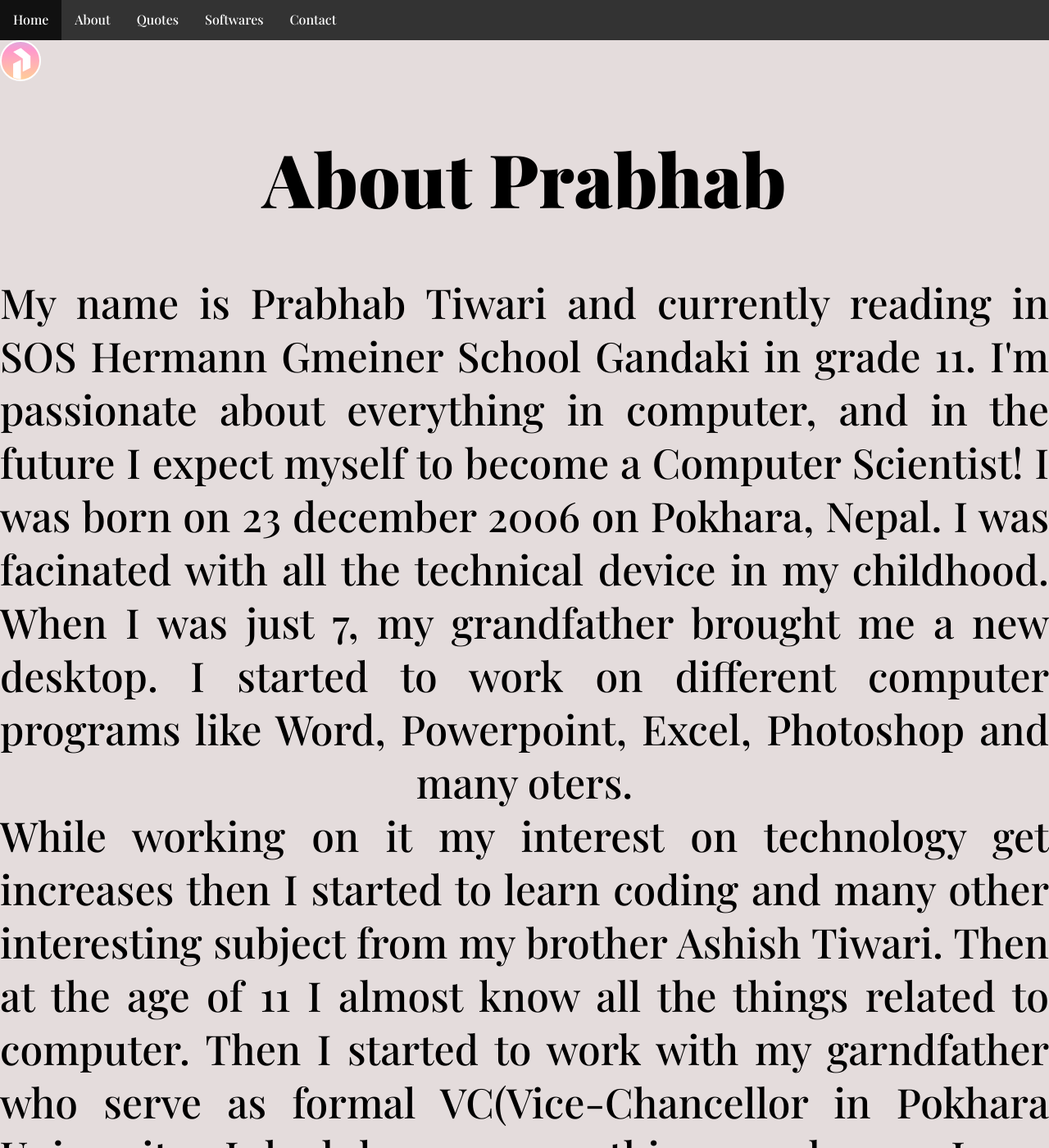
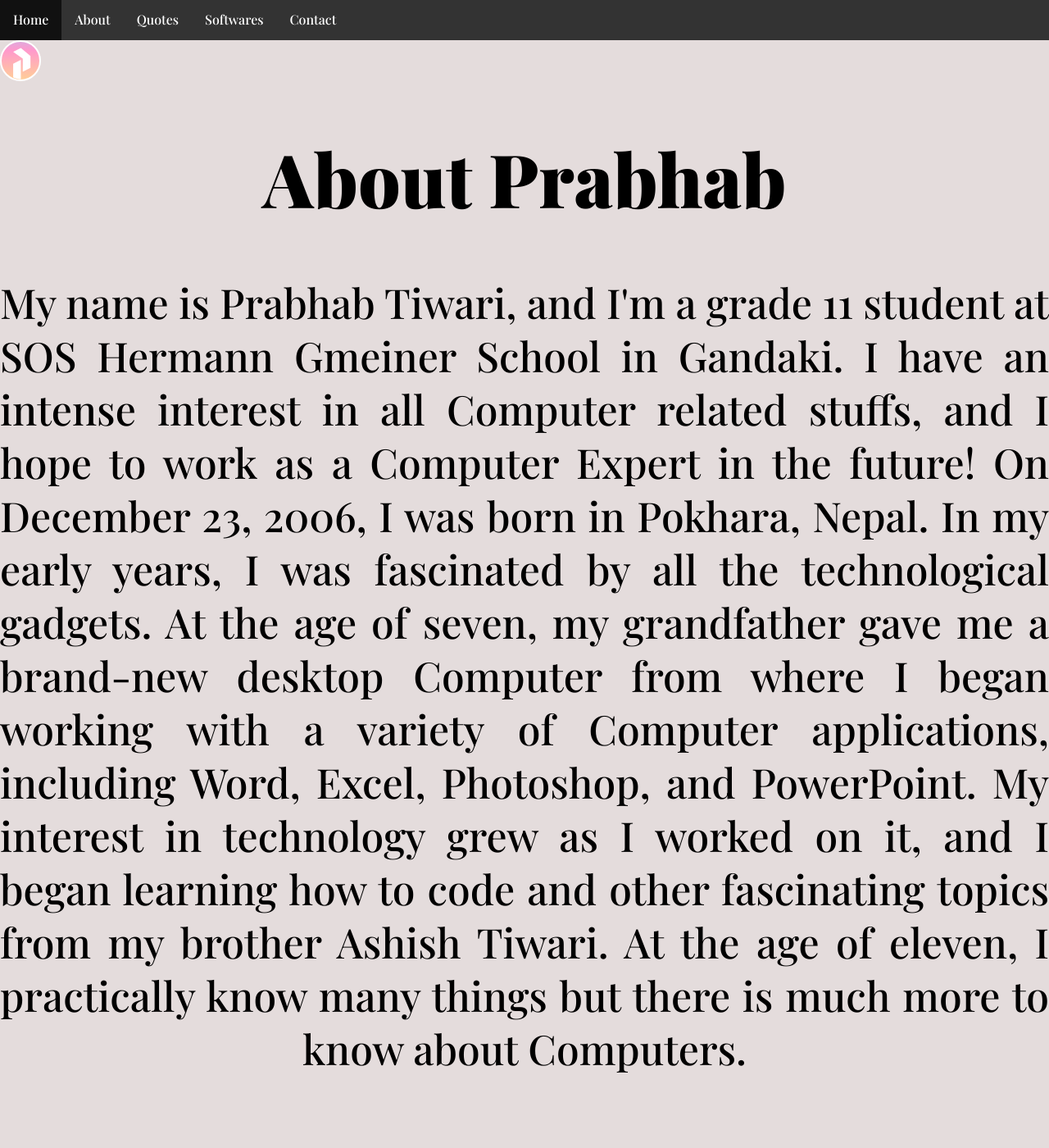
Before and after one commit to PrabhabTiwari/website, a Jekyll site: the page built from about.html, in a window 1280 px wide and 1400 px high. Shown: the whole window at 82% size. Built offline with Jekyll 4.4.1, drawn with Linux system fonts in a browser that asks for light colours; some of the changed text lies outside the part shown.

Commit message:
Update about.html

```diff
--- a/about.html
+++ b/about.html
@@ -7,12 +7,12 @@ layout: base
 
   <h1 class="leftalign">About Prabhab</h1>
   <p>
-      My name is Prabhab Tiwari and currently reading in SOS Hermann Gmeiner School Gandaki </href> in grade 11. I'm passionate about everything in computer, and in the future I expect myself to become a Computer Scientist!
-      I was born on 23 december 2006 on Pokhara, Nepal. I was facinated with all the technical device in my childhood. When I was just 7, my grandfather brought me a new desktop. I started to work on different computer programs like Word, Powerpoint, Excel, Photoshop and many oters.
+      My name is Prabhab Tiwari, and I'm a grade 11 student at SOS Hermann Gmeiner School in Gandaki. I have an intense interest in all Computer related stuffs, and I hope to work as a Computer Expert in the future! On December 23, 2006, I was born in Pokhara, Nepal. In my early years, I was fascinated by all the technological gadgets. At the age of seven, my grandfather gave me a brand-new desktop Computer from where I began working with a variety of Computer applications, including Word, Excel, Photoshop, and PowerPoint.
+
+My interest in technology grew as I worked on it, and I began learning how to code and other fascinating topics from my brother Ashish Tiwari. At the age of eleven, I practically know many things but there is much more to know about Computers.
+
   </p>
-  <p>
-      While working on it my interest on technology get increases then I started to learn coding and many other interesting subject from my brother Ashish Tiwari. Then at the age of 11 I almost know all the things related to computer. Then I started to work with my garndfather who serve as formal VC(Vice-Chancellor in Pokhara University. I had learn many things and now I am capable of doing every thing in technology field.
-  </p>
+
   <br>
   <br><br><br>
 
```
